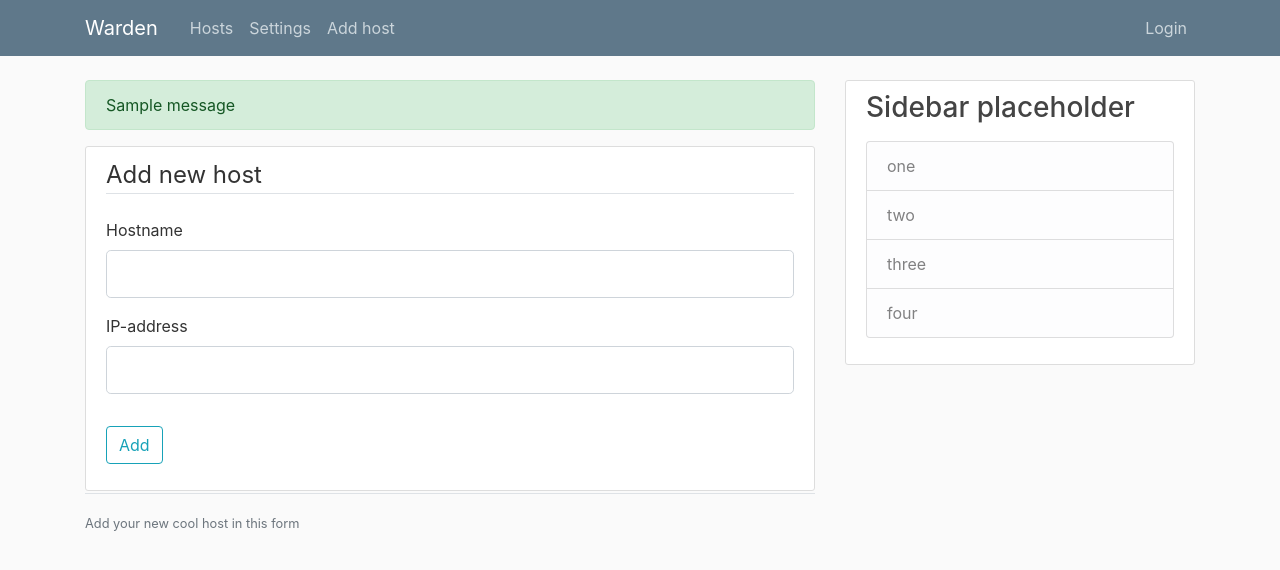
After one commit to wall1y/dip_lom, a Flask app: page /hostadd in a window 1280 px wide. The commit adds this page. Shown: the top 570 px of the page. Run offline with Flask 2, Linux system fonts and the light colour scheme; one stand-in notice (Sample message) is shown; some libraries are stand-ins or nearby versions.

Commit message:
make pre-pre-pre-pre alpha interface structure

```diff
--- /dev/null
+++ b/app.py
@@ -0,0 +1,71 @@
+import re
+from flask import Flask, render_template, url_for, flash, redirect, request
+from forms import HostAddForm
+import os
+import socket
+app = Flask(__name__)
+
+
+hosts = [
+    {
+        'id': 0,
+        'hostname': 'server.domain.local',
+        'ip': '10.0.0.2',
+        'state': 'OK',
+        'last_sync': '15.12.2021',
+        'os': 'debian'
+    },
+    {
+        'id': 1,
+        'hostname': 'worstation.domain.local',
+        'ip': '10.0.0.3',
+        'state': 'UNKNOWN',
+        'last_sync': '15.11.2021',
+        'os': 'ubuntu'
+    }
+]
+
+
+
+app.config['SECRET_KEY'] = '025da197e8c7e6b8d53c22c880cc74c2'
+
+# def ping(*hostnames):
+#   hosts=[]
+#   for ip in  hostnames:
+#     response = os.system("ping -c 3 " + ip)
+#     if response == 0:
+#       try:
+#         hname=socket.gethostbyaddr(ip)
+#       except OSError:
+#         h= {'hostname':"N/A", 'ip':ip, 'state':"Up!"}
+#       else:
+#         h= {'hostname':hname[0], 'ip':ip, 'state':"Up!"}
+#     else:
+#       h= {'hostname':ip, 'state':"Down!"}
+#     hosts.append(h)
+#   return hosts
+@app.route("/")
+@app.route("/host_list")
+def host_list():
+    #a=ping("192.168.0.11","192.168.0.102", "8.8.8.8", "1.1.1.1")
+    return render_template('host_list.html', hosts=hosts)
+
+@app.route("/settings")
+def settings():
+    return render_template('settings.html', title='App settings')
+
+@app.route("/hostadd", methods=['GET', 'POST'])
+def hostadd():
+    form = HostAddForm()
+    if form.validate_on_submit():
+      flash(f'Host created with hostname {form.hostname.data} and ip {form.ip.data}!', 'success')
+      return redirect(url_for('host_list'))
+    return render_template('hostadd.html',title='Add Host', form=form)
+
+@app.route("/host_info/<int:host_id>")
+def host_info(host_id):
+    host = hosts[host_id]
+    return render_template('host_info.html', title='Host Info' , host=host)
+
+if __name__ == '__main__':
+    app.run(debug=True)
--- /dev/null
+++ b/forms.py
@@ -0,0 +1,10 @@
+from re import S
+from flask_wtf import FlaskForm
+from wtforms import StringField, SubmitField
+from wtforms.validators import DataRequired, Length, IPAddress
+
+
+class HostAddForm(FlaskForm):
+    hostname = StringField('Hostname', validators=[DataRequired(), Length(min=3, max=50)])
+    ip = StringField('IP-address', validators=[DataRequired(),IPAddress()])
+    submit = SubmitField('Add')
--- /dev/null
+++ b/templates/hostadd.html
@@ -0,0 +1,37 @@
+{% extends "layout.html" %}
+{% block content %}
+    <div class="content-section">
+        <form method="POST" action="">
+            {{ form.hidden_tag() }}
+            <fieldset class="form-group">
+                <legend class="border-bottom mb-4">Add new host</legend>
+                <div class="form-group">
+                    {{ form.hostname.label(class="form-control-label") }}
+                    {{ form.hostname(class="form-control form-control-lg") }}
+                </div>
+                <div class="form-group">
+                    {{ form.ip.label(class="form-control-label") }}
+
+                    {% if form.ip.errors %}
+                        {{ form.ip(class="form-control form-control-lg is-invalid")}}
+                        <div class="invalid-input">
+                            {% for error in form.ip.errors %}
+                                <span>{{ error }}</span>
+                            {% endfor %}
+                        </div>
+                    {% else %}
+                        {{ form.ip(class="form-control form-control-lg") }}
+                    {% endif %}
+                </div>
+            </fieldset>
+            <div class="form-group">
+                {{ form.submit(class="btn btn-outline-info") }}
+            </div>
+        </form>
+    </div>
+    <div class="border-top pt-3">
+        <small class="text-muted">
+            Add your new cool host in this form
+        </small>
+    </div>
+{% endblock content %}
--- a/templates/layout.html
+++ b/templates/layout.html
@@ -27,7 +27,8 @@
           <div class="collapse navbar-collapse" id="navbarToggle">
             <div class="navbar-nav mr-auto">
               <a class="nav-item nav-link" href="/">Hosts</a>
-              <a class="nav-item nav-link" href="/about">Settings</a>
+              <a class="nav-item nav-link" href="{{ url_for('settings') }}">Settings</a>
+              <a class="nav-item nav-link" href="{{ url_for('hostadd') }}">Add host</a>
             </div>
             <!-- Navbar Right Side -->
             <div class="navbar-nav">
@@ -40,6 +41,15 @@
     <main role="main" class="container">
       <div class="row">
         <div class="col-md-8">
+          {% with messages = get_flashed_messages(with_categories=true) %}
+            {% if messages %}
+              {% for category, message in messages %}
+              <div class="alert alert-{{ category }}">
+                {{ message }}
+              </div>
+              {% endfor %}
+            {% endif %}
+          {% endwith%}
           {% block content %}{% endblock %}
         </div>
         <div class="col-md-4">
```
Also changed, not shown: main.py (deleted, +0 -30 lines), templates/host_info.html (added, +15 -0 lines), templates/host_list.html (+4 -3 lines), templates/settings.html (added, +28 -0 lines).
